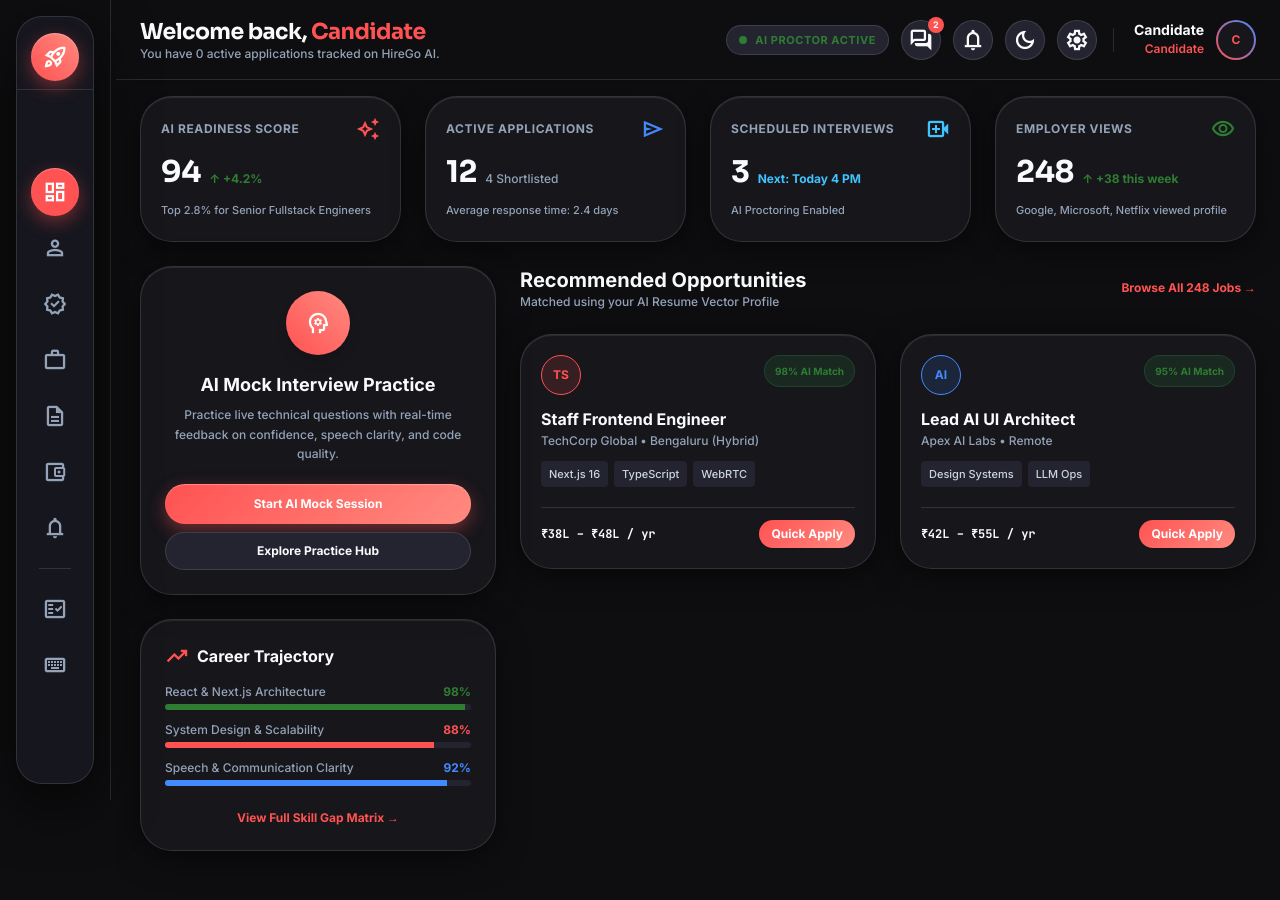
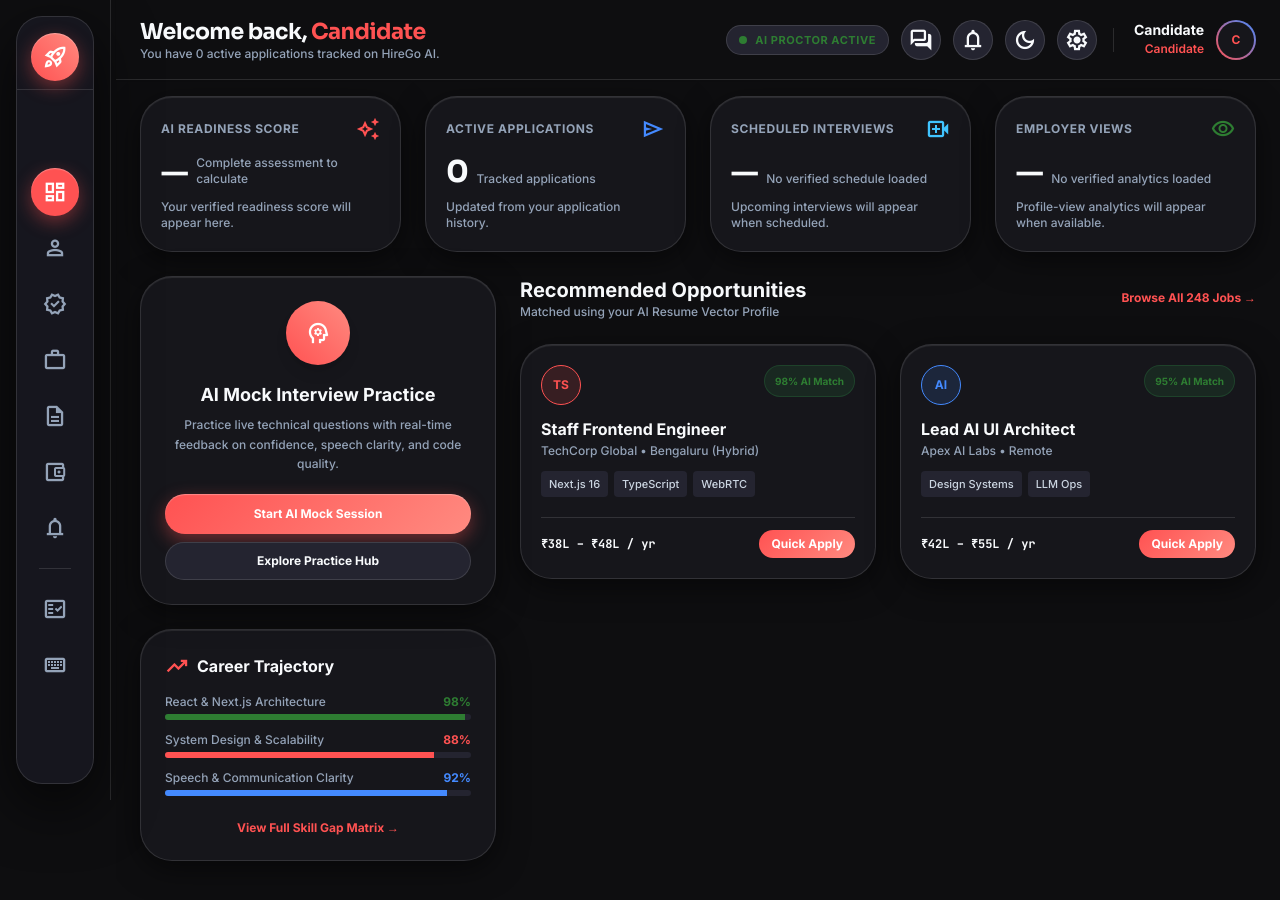
Before and after one commit to hirego1ai-design/hariom-, a Next.js app: page /dashboard in a window 1280 px wide. Shown: the top 900 px of the page. Built offline with nearby package versions, Linux system fonts and the light colour scheme; no server answers.

Commit message:
Remove fabricated candidate dashboard metrics

```diff
--- a/src/app/dashboard/page.tsx
+++ b/src/app/dashboard/page.tsx
@@ -121,12 +121,6 @@ export default function CandidateDashboardPage() {
               title="Messages"
             >
               <span className="material-symbols-outlined text-[20px]">forum</span>
-              <span
-                className="absolute -top-1 -right-1 w-4 h-4 rounded-full text-white text-[9px] font-bold flex items-center justify-center"
-                style={{ backgroundColor: "var(--primary)" }}
-              >
-                2
-              </span>
             </Link>
 
             <Link
@@ -349,11 +343,11 @@ export default function CandidateDashboardPage() {
               </div>
               <div className="flex items-end gap-2 mt-3">
                 <span className="font-display-lg text-display-lg font-extrabold" style={{ color: "var(--text-primary)" }}>
-                  94
+                  —
                 </span>
-                <span className="text-xs font-bold mb-1" style={{ color: "var(--color-green)" }}>↑ +4.2%</span>
+                <span className="text-xs mb-1" style={{ color: "var(--text-muted)" }}>Complete assessment to calculate</span>
               </div>
-              <p className="text-[11px] mt-2" style={{ color: "var(--text-muted)" }}>Top 2.8% for Senior Fullstack Engineers</p>
+              <p className="text-xs mt-2" style={{ color: "var(--text-muted)" }}>Your verified readiness score will appear here.</p>
             </div>
 
             <div
@@ -372,11 +366,11 @@ export default function CandidateDashboardPage() {
               </div>
               <div className="flex items-end gap-2 mt-3">
                 <span className="font-display-lg text-display-lg font-extrabold" style={{ color: "var(--text-primary)" }}>
-                  12
+                  {appliedCount}
                 </span>
-                <span className="text-xs mb-1" style={{ color: "var(--text-muted)" }}>4 Shortlisted</span>
+                <span className="text-xs mb-1" style={{ color: "var(--text-muted)" }}>Tracked applications</span>
               </div>
-              <p className="text-[11px] mt-2" style={{ color: "var(--text-muted)" }}>Average response time: 2.4 days</p>
+              <p className="text-xs mt-2" style={{ color: "var(--text-muted)" }}>Updated from your application history.</p>
             </div>
 
             <div
@@ -395,11 +389,11 @@ export default function CandidateDashboardPage() {
               </div>
               <div className="flex items-end gap-2 mt-3">
                 <span className="font-display-lg text-display-lg font-extrabold" style={{ color: "var(--text-primary)" }}>
-                  3
+                  —
                 </span>
-                <span className="text-xs font-bold mb-1" style={{ color: "var(--tertiary)" }}>Next: Today 4 PM</span>
+                <span className="text-xs mb-1" style={{ color: "var(--text-muted)" }}>No verified schedule loaded</span>
               </div>
-              <p className="text-[11px] mt-2" style={{ color: "var(--text-muted)" }}>AI Proctoring Enabled</p>
+              <p className="text-xs mt-2" style={{ color: "var(--text-muted)" }}>Upcoming interviews will appear when scheduled.</p>
             </div>
 
             <div
@@ -418,11 +412,11 @@ export default function CandidateDashboardPage() {
               </div>
               <div className="flex items-end gap-2 mt-3">
                 <span className="font-display-lg text-display-lg font-extrabold" style={{ color: "var(--text-primary)" }}>
-                  248
+                  —
                 </span>
-                <span className="text-xs font-bold mb-1" style={{ color: "var(--color-green)" }}>↑ +38 this week</span>
+                <span className="text-xs mb-1" style={{ color: "var(--text-muted)" }}>No verified analytics loaded</span>
               </div>
-              <p className="text-[11px] mt-2" style={{ color: "var(--text-muted)" }}>Google, Microsoft, Netflix viewed profile</p>
+              <p className="text-xs mt-2" style={{ color: "var(--text-muted)" }}>Profile-view analytics will appear when available.</p>
             </div>
           </div>
 
```
